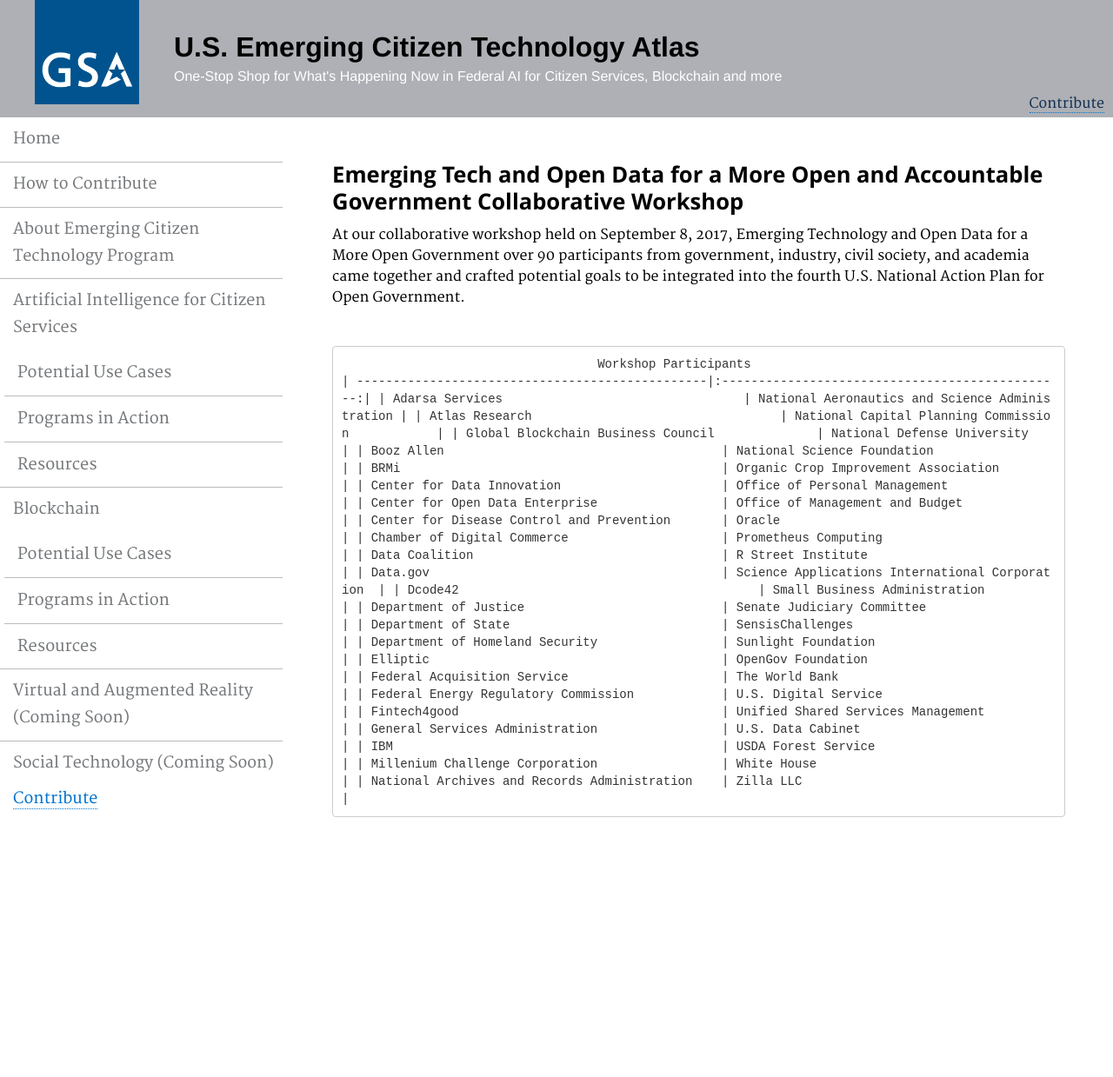
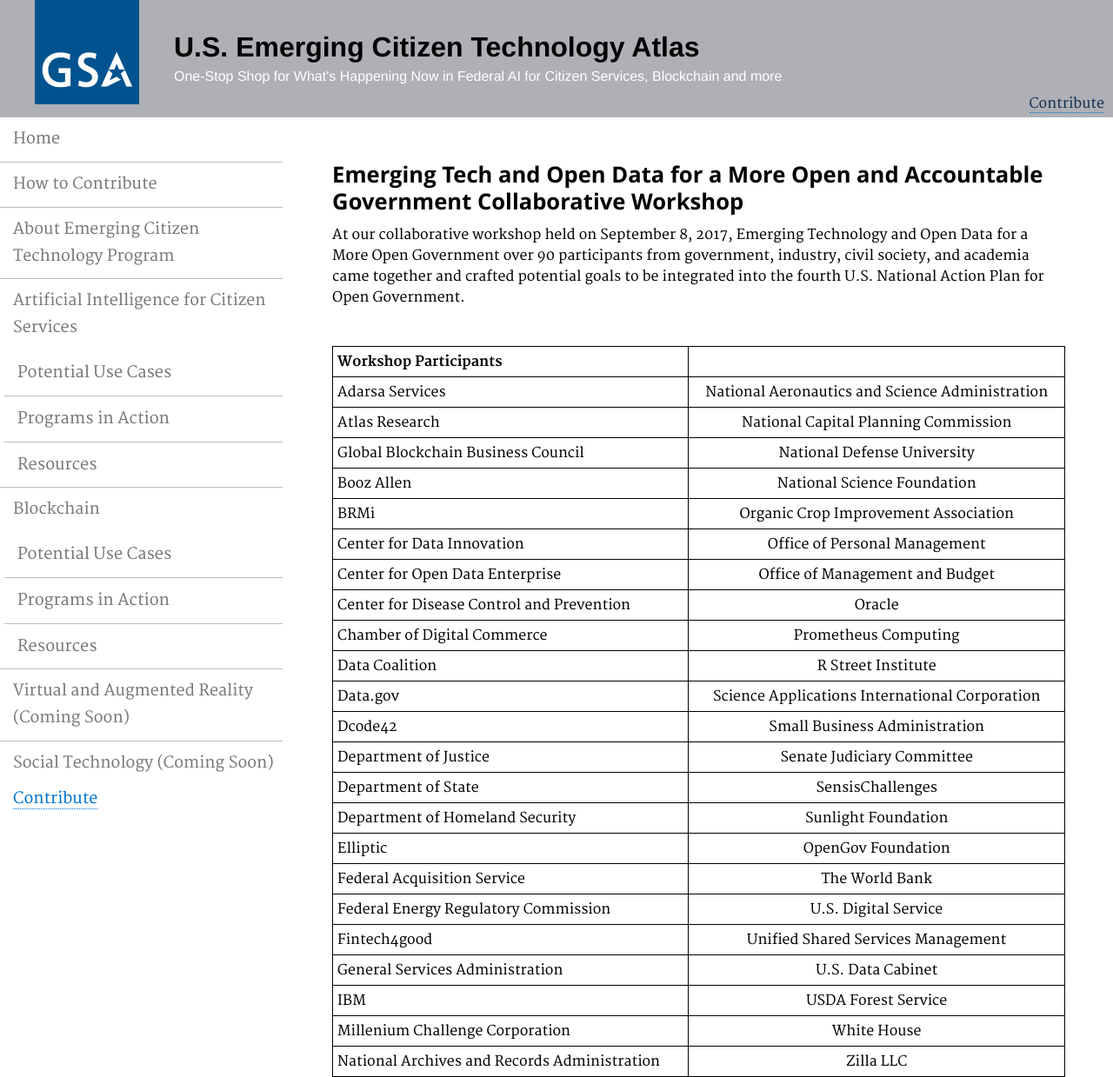
Before and after one commit to GSA/emerging-technology-atlas, a Jekyll site: the page built from pages/workshop.md, in a window 1280 px wide. Shown: the whole page at 87% size. Built offline with Jekyll 4.4.1, drawn with Linux system fonts in a browser that asks for light colours; before the commit the page ends 950 px from its top, so only the background shows below that.

```diff
--- a/pages/workshop.md
+++ b/pages/workshop.md
@@ -11,7 +11,7 @@ description: ""
 
 <p> <br> </p>
 
-                                       Workshop Participants
+|                                      Workshop Participants
 | ------------------------------------------------|:-----------------------------------------------:|
 | Adarsa Services                                 | National Aeronautics and Science Administration |
 | Atlas Research                                  | National Capital Planning Commission            |
```
